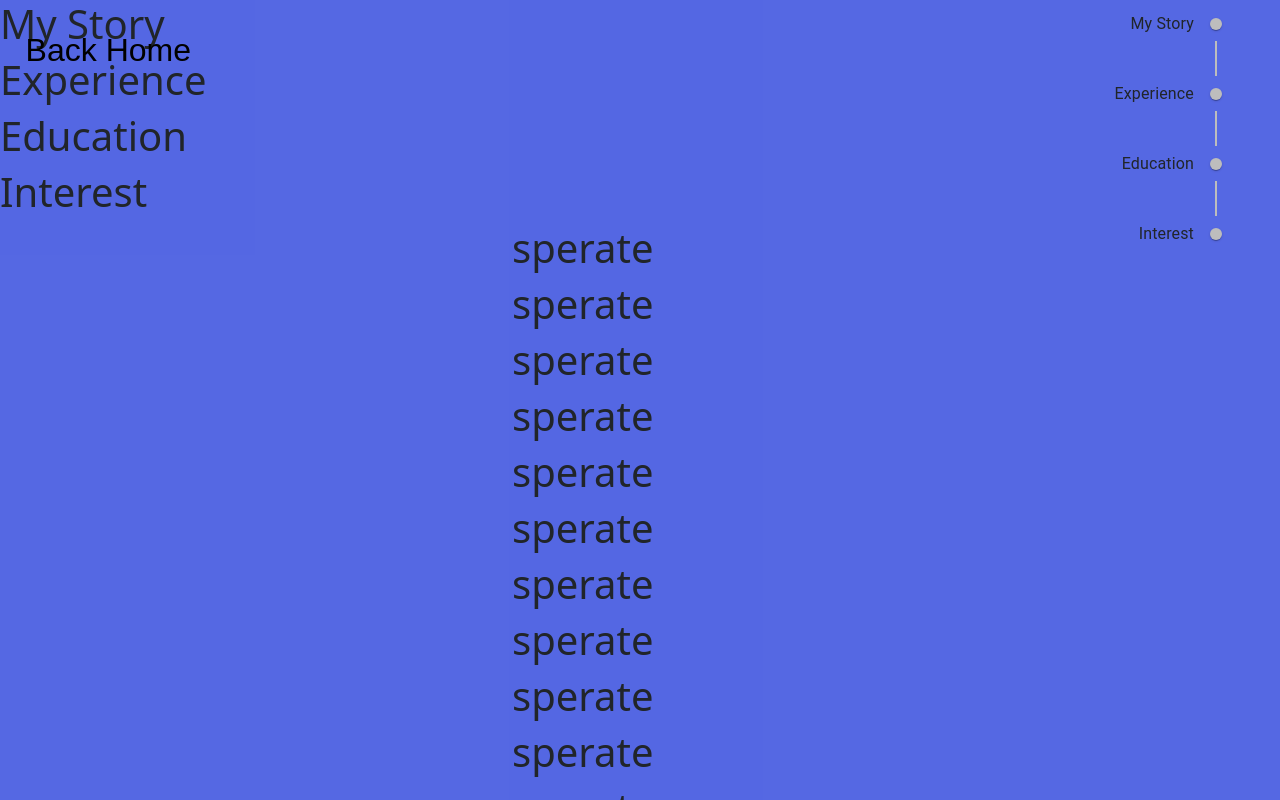
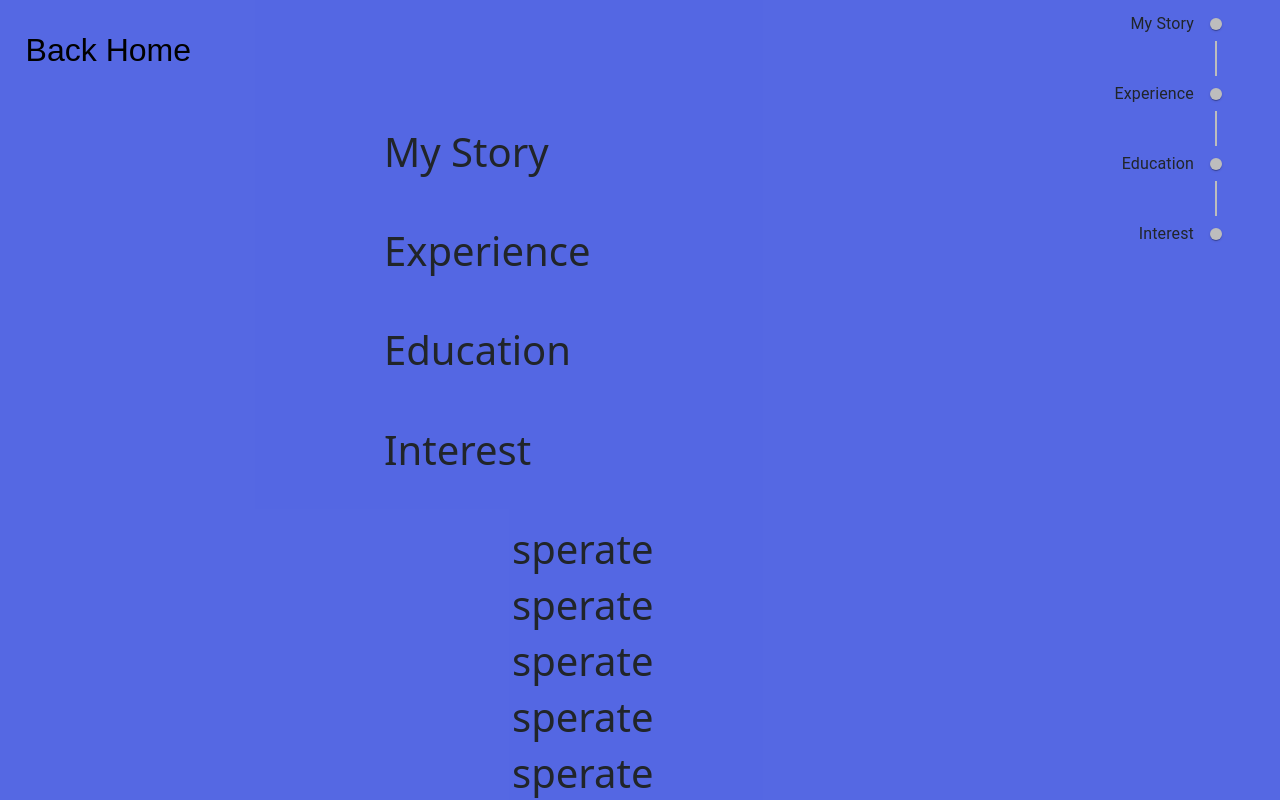
Before and after one commit to Gehrig-Barnes/portfolio, a React (Create React App) app: page /about_me in a window 1280 px wide. Shown: the top 800 px of the page. Built offline with nearby package versions, Linux system fonts and the light colour scheme; a web font is replaced by a local one.

Commit message:
finally coming together

```diff
--- a/src/components/AboutMe.js
+++ b/src/components/AboutMe.js
@@ -72,16 +72,16 @@ function AboutMe() {
         Back Home
       </button>
 
-      <div>
+      <div id="me1"className="me">
         <h1>My Story</h1>
       </div>
-      <div>
+      <div className="me">
         <h1>Experience</h1>
       </div>
-      <div>
+      <div className="me">
         <h1>Education</h1>
       </div>
-      <div>
+      <div className="me">
         <h1>Interest</h1>
       </div>
 
--- a/src/style/about.css
+++ b/src/style/about.css
@@ -6,3 +6,12 @@
 
 
 }
+
+.me{
+    margin-bottom: 4%;
+    margin-left: 30%;
+}
+
+#me1{
+    margin-top: 10%;
+}
```
